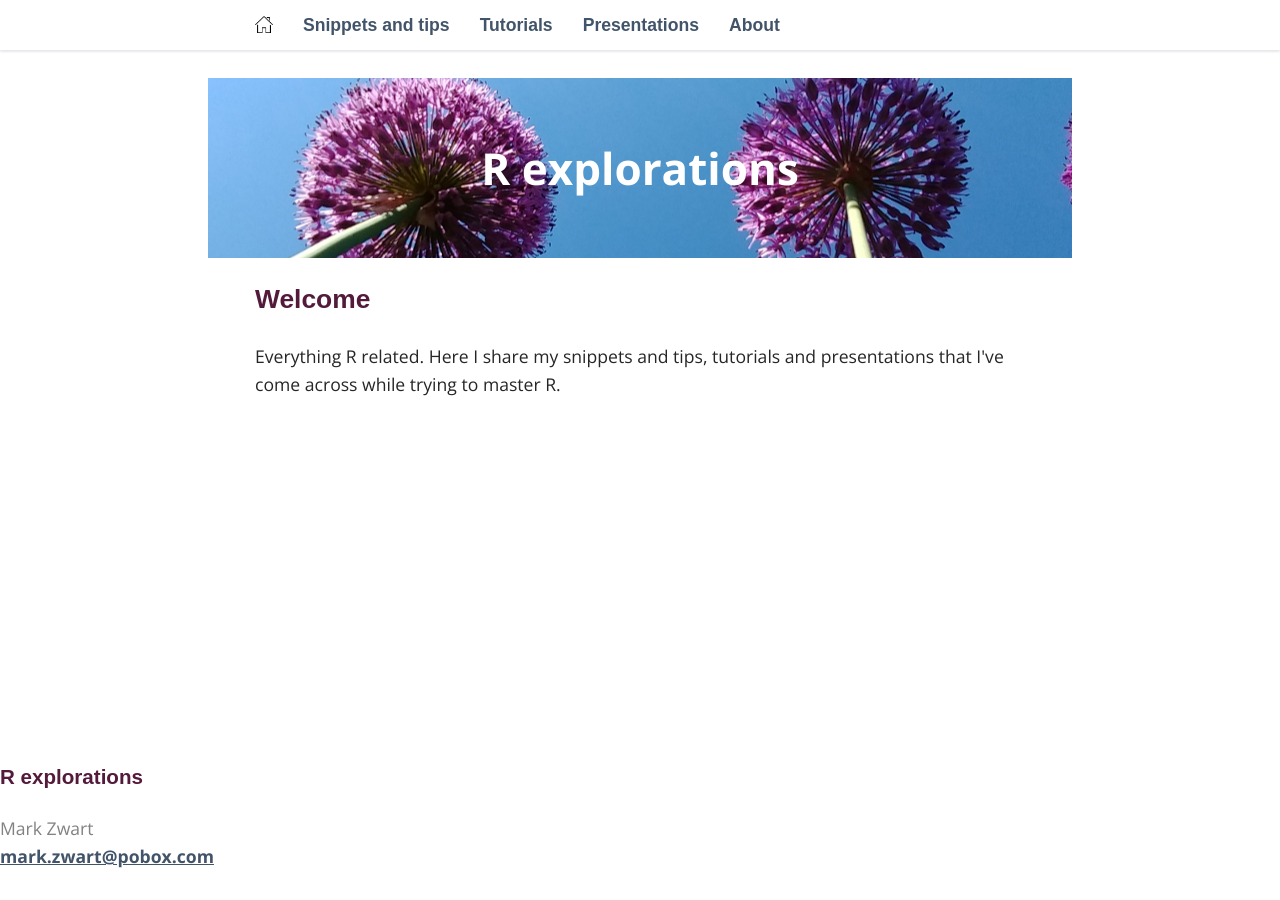
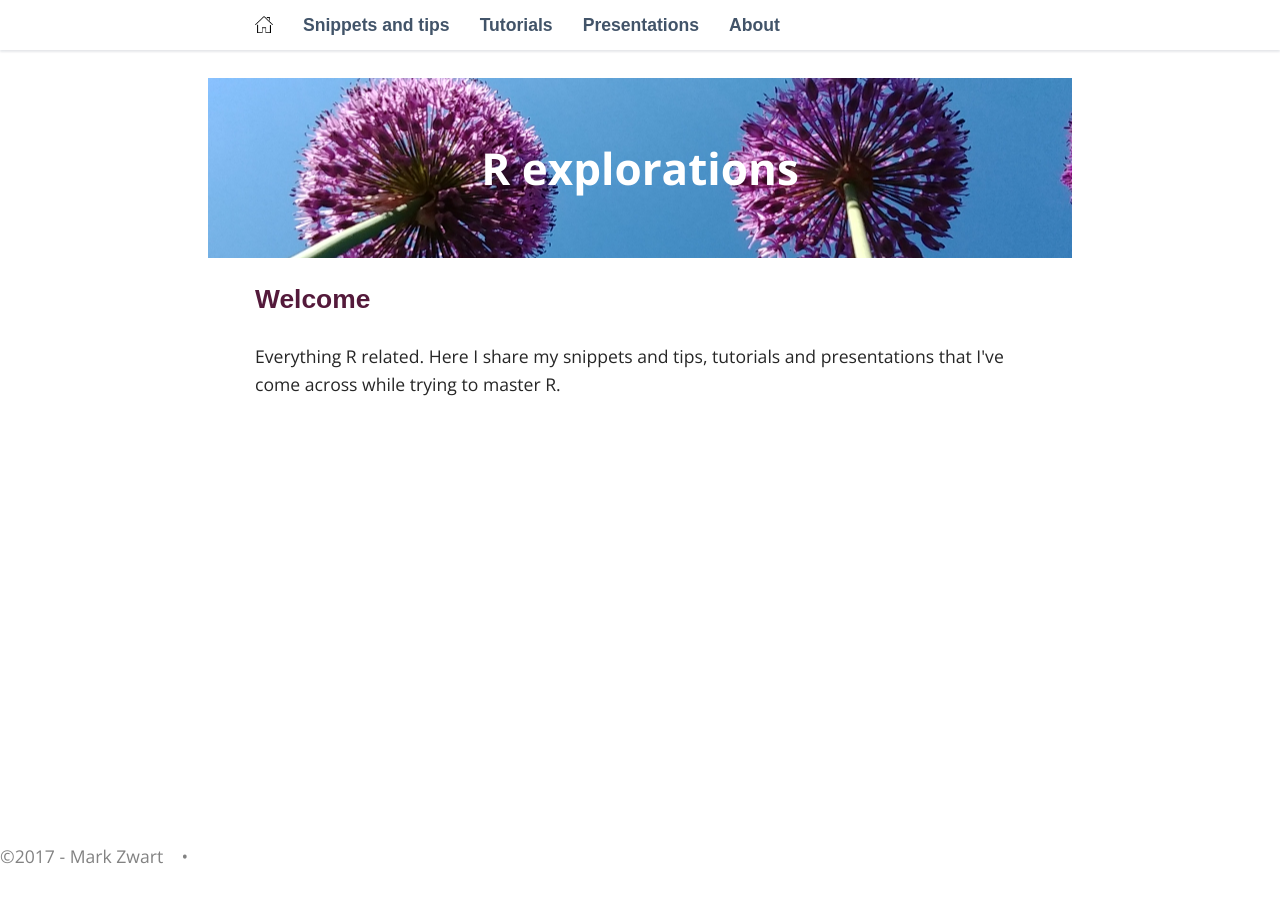
Before and after one commit to mark-me/mark-me.github.io, a Jekyll site: the page built from index.html, in a window 1280 px wide. Built offline with Jekyll 4.4.1, drawn with Linux system fonts in a browser that asks for light colours; some web fonts are replaced.

Commit message:
WordPress migration

```diff
--- a/_includes/footer.html
+++ b/_includes/footer.html
@@ -1,9 +1,20 @@
 <footer class="site-footer">
 
-  <div class="wrapper">
-	  <h3>{{ site.title }}</h3>
-	  Mark Zwart<br>
-	  <a href="mailto:{{ site.email }}">{{ site.email }}</a></li>
-  </div>
+
+  &copy;2017 - Mark Zwart
+
+  &nbsp;&nbsp;&nbsp;•&nbsp;&nbsp;&nbsp;
+  <a href="mailto:{{ site.email }}"
+	<span class="fa fa-fw fa-envelope"/>
+  </a>&nbsp;
+
+
+    <a href="https://github.com/mark-me">
+      <span class="fa fa-fw fa-github"/>
+    </a>&nbsp;
+
+    <a href="https://linkedin.com/in/markzwart76">
+      <span class="fa fa-fw fa-linkedin"/>
+    </a>&nbsp;
 
 </footer>
```
